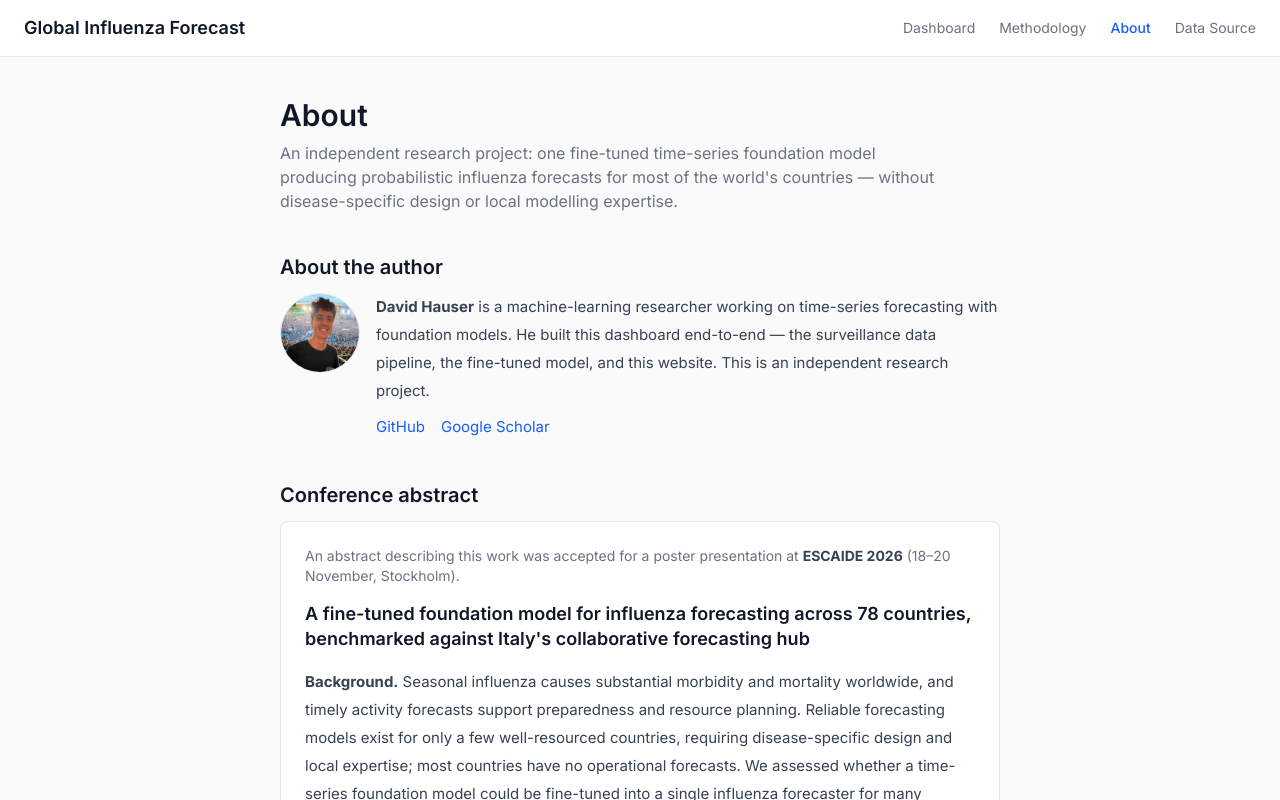
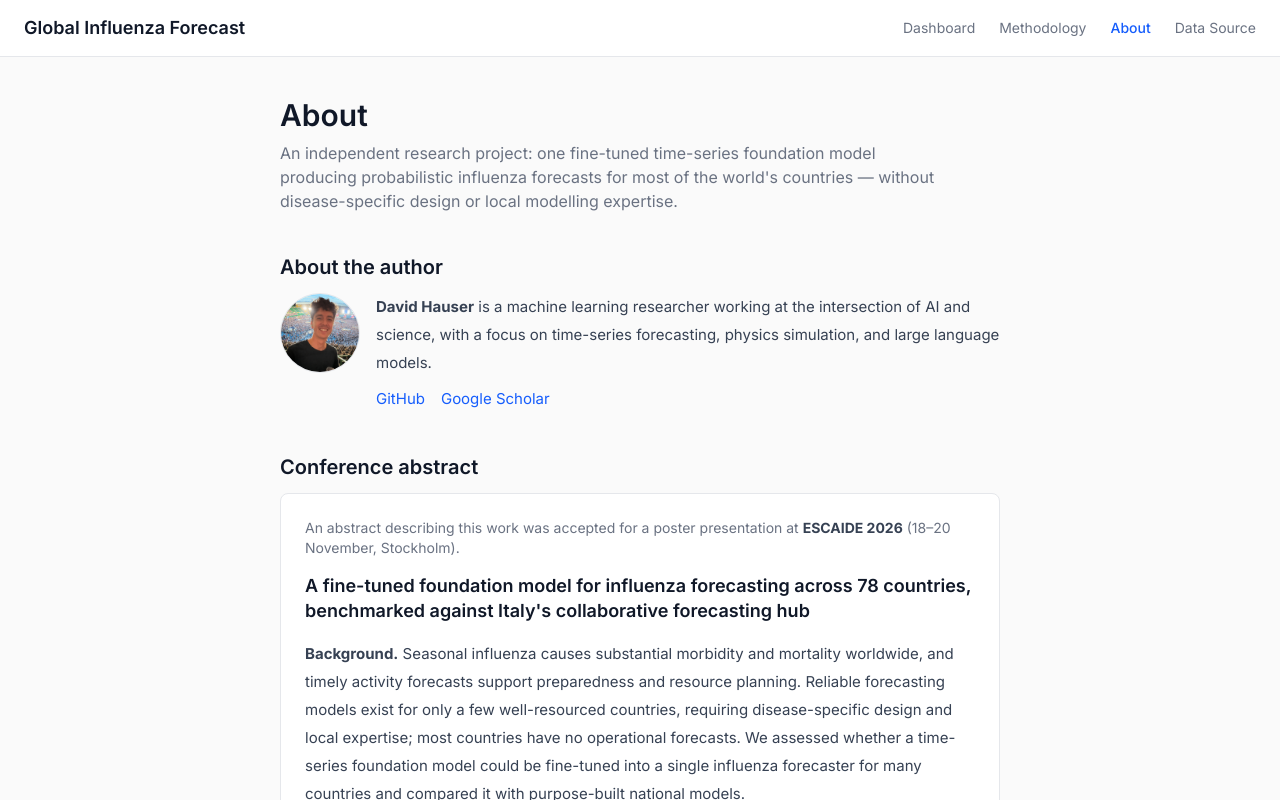
Before and after one commit to kinggongzilla/influenza_prediction, a Next.js app in the folder frontend/: page /about in a window 1280 px wide. Shown: the top 800 px of the page. Built offline with nearby package versions, Linux system fonts and the light colour scheme.

Commit message:
About: updated author description

```diff
--- a/frontend/src/app/about/page.tsx
+++ b/frontend/src/app/about/page.tsx
@@ -18,10 +18,9 @@ export default function AboutPage() {
               className="h-20 w-20 rounded-full border border-gray-200 object-cover"
             />
             <p className="text-[15px] leading-7 text-gray-700">
-              <strong>David Hauser</strong> is a machine-learning researcher working on
-              time-series forecasting with foundation models. He built this dashboard
-              end-to-end — the surveillance data pipeline, the fine-tuned model, and this
-              website. This is an independent research project.
+              <strong>David Hauser</strong> is a machine learning researcher working at the
+              intersection of AI and science, with a focus on time-series forecasting,
+              physics simulation, and large language models.
               <span className="block mt-2">
                 <a
                   href="https://github.com/kinggongzilla"
```
